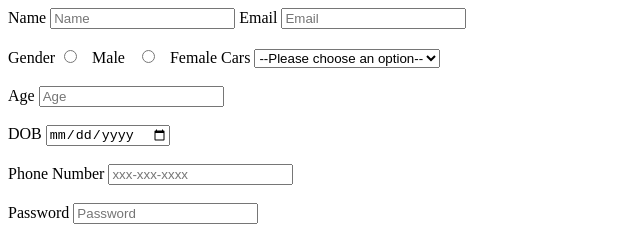
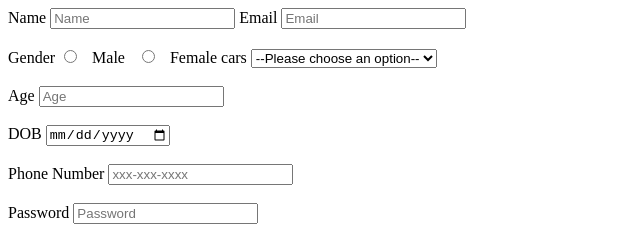
Before and after one commit to acciojob/signup-form-car-vishalsadia, a website: page main.html in a window 1280 px wide. Shown: the top 240 px of the page, 0-640 px from the left. Drawn offline with Linux system fonts and the light colour scheme.

Commit message:
created a submission

```diff
--- a/main.html
+++ b/main.html
@@ -22,7 +22,7 @@
 
 
 
-		<label for"cars">Cars</label>
+		<label for"cars">cars</label>
 		<select name="cars" id="cars"  >
 		  <option value="" disabled selected>--Please choose an option--</option>
 	  <option value="volvo"  >Volvo</option>
```
